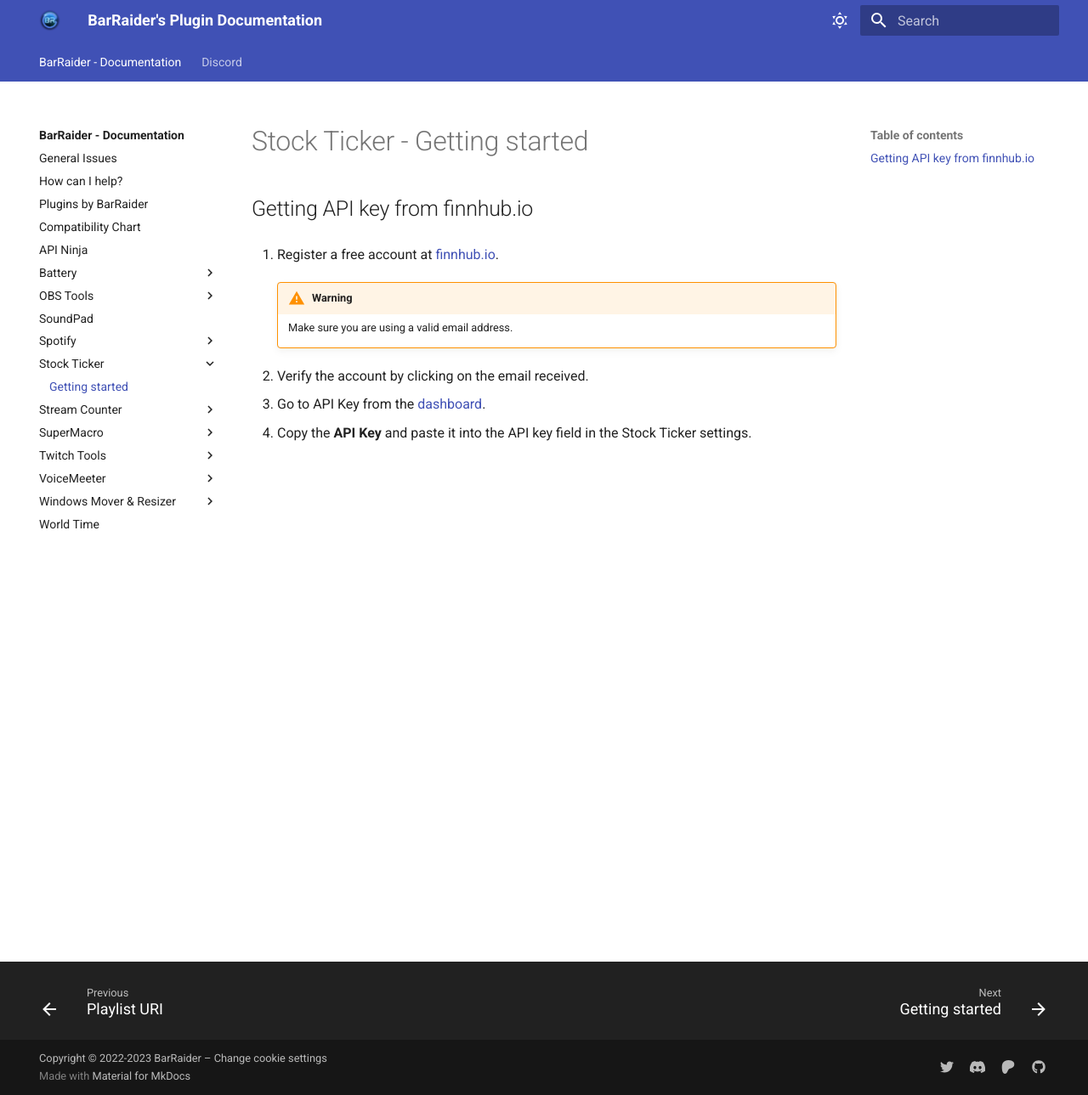
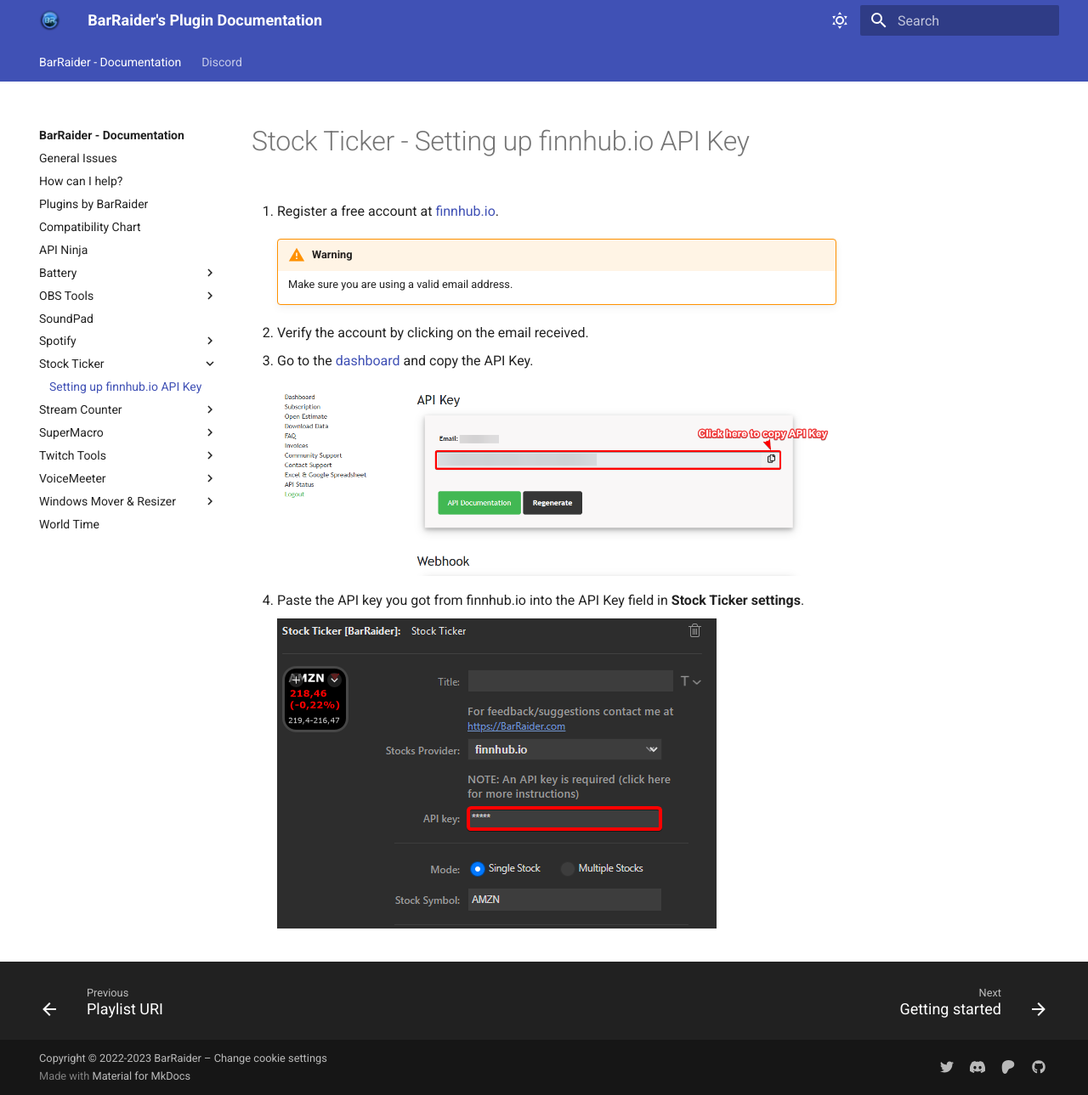
Before and after one commit to BarRaiders/barraiders.github.io, an MkDocs documentation site: the page built from docs/faqs/stock-ticker/getting-started.md, in a window 1280 px wide and 1289 px high. Shown: the whole window at 85% size. Built offline with MkDocs 1.6.1 and Material for MkDocs 9.7.7, drawn with Linux system fonts in a browser that asks for light colours; comment, search, counter and statistics services are not loaded.

Commit message:
Added more info to Stock ticker guide.

```diff
--- a/docs/faqs/stock-ticker/getting-started.md
+++ b/docs/faqs/stock-ticker/getting-started.md
@@ -1,10 +1,9 @@
 ---
-title: Stock Ticker plugin - Getting Started
-description: Get started using Stock Ticker plugin for the Elgato Stream Deck. Track stocks live on your Stream Deck.
+title: Stock Ticker plugin - Setting up finnhub.io API Key
+description: Get started using API Key from finnhub.io to track stocks, Crypto and more!
 ---
 
-# Stock Ticker - Getting started
-## Getting API key from finnhub.io
+# Stock Ticker - Setting up finnhub.io API Key
 
 1. Register a free account at [finnhub.io](https://finnhub.io/dashboard).
 
@@ -13,5 +12,10 @@
         Make sure you are using a valid email address.
 
 2. Verify the account by clicking on the email received.
-3. Go to API Key from the [dashboard](https://finnhub.io/dashboard).
-4. Copy the **API Key** and paste it into the API key field in the Stock Ticker settings.
+3. Go to the [dashboard](https://finnhub.io/dashboard) and copy the API Key.
+
+    ![Step 3](img/api_key.png)
+
+4. Paste the API key you got from finnhub.io into the API Key field in **Stock Ticker settings**.
+
+    ![Step 4](img/streamdeck_apikey.png)
--- a/mkdocs.yml
+++ b/mkdocs.yml
@@ -20,7 +20,7 @@
       - 'Troubleshooting': 'faqs/spotify/troubleshooting.md'
       - 'Playlist URI' : 'faqs/spotify/playlist-uri.md'
     - 'Stock Ticker':
-      - 'Getting started' : 'faqs/stock-ticker/getting-started.md'
+      - 'Setting up finnhub.io API Key' : 'faqs/stock-ticker/getting-started.md'
     - 'Stream Counter':
       - 'Getting started': 'faqs/stream-counter/getting-started.md'
       - 'Troubleshooting': 'faqs/stream-counter/troubleshooting.md'
```
Also changed, not shown: docs/faqs/stock-ticker/img/api_key.png (added), docs/faqs/stock-ticker/img/streamdeck_apikey.png (added).
